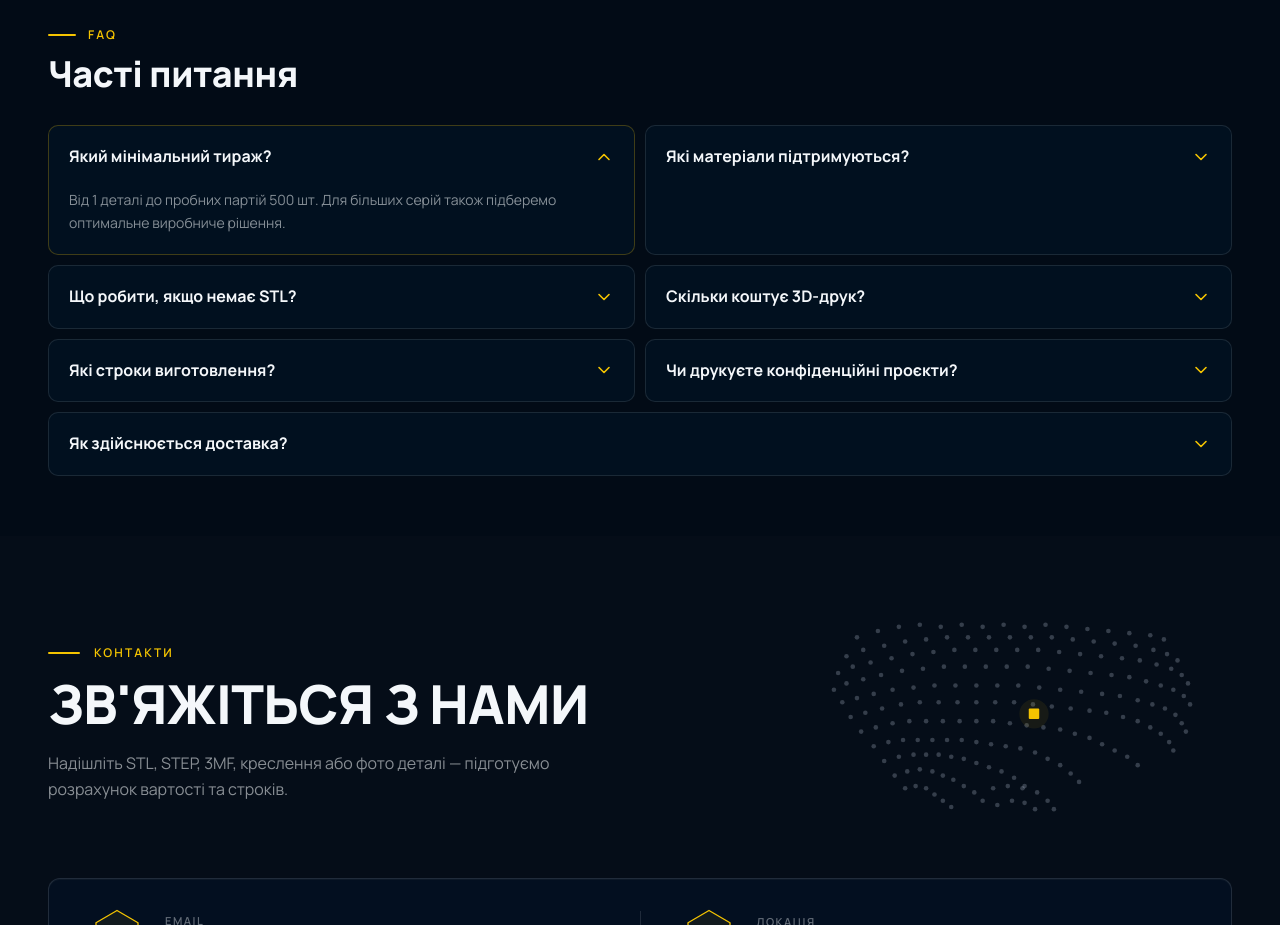
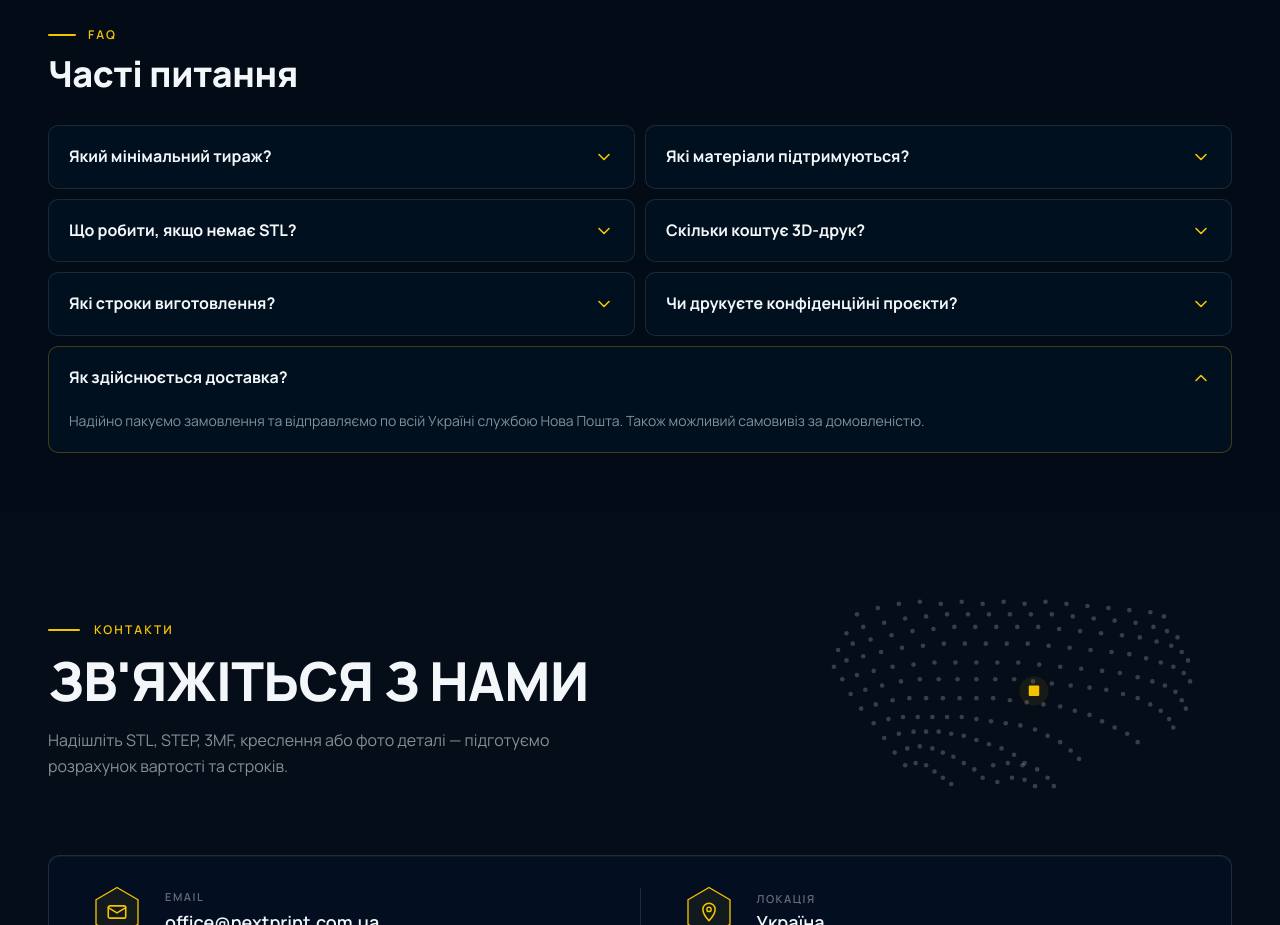
Before and after one commit to bezik2009/nextprint, a Next.js app: page / in a window 1280 px wide. Shown: the part 4260-5185 px from the top of the page. Built offline with nearby package versions, Linux system fonts and the light colour scheme.

Commit message:
adding FAQ section monor upd  v.1.6.1 28.06.2026

```diff
--- a/src/components/FAQSection.tsx
+++ b/src/components/FAQSection.tsx
@@ -112,7 +112,7 @@ function FAQCard({
 ═══════════════════════════════════════════════════════════════════════════ */
 export function FAQSection() {
   // First item open by default
-  const [openIndex, setOpenIndex] = useState<number>(0);
+  const [openIndex, setOpenIndex] = useState<number>(FAQ_ITEMS.length - 1);
   const uid = useId();
 
   const toggle = (i: number) => {
```
